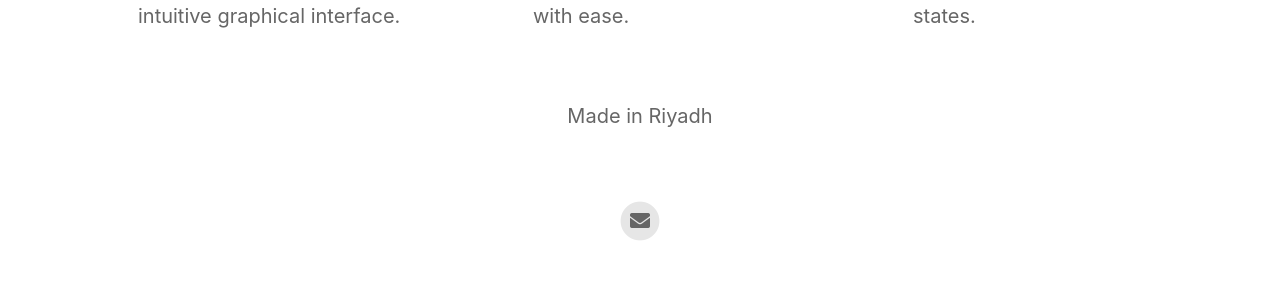
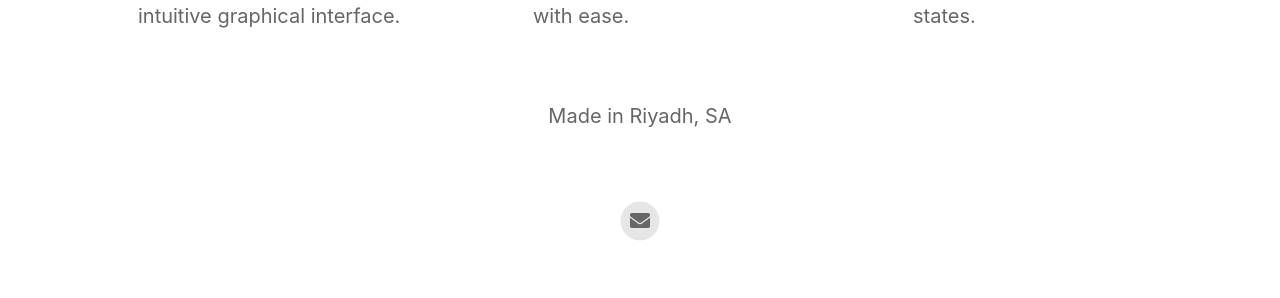
Before and after one commit to i3bit/ebg, a Jekyll site: the page built from index.html, in a window 1280 px wide. Shown: the part 1322-1620 px from the top of the page. Built offline with Jekyll 4.4.1, drawn with Linux system fonts in a browser that asks for light colours; nearby versions of some CDN libraries.

```diff
--- a/_config.yml
+++ b/_config.yml
@@ -12,7 +12,7 @@ presskit_download_link                    :
 
 app_icon                                  : assets/appicon.png                      # Automatically populates if not set and if iOS app ID is set.  Otherwise enter path to icon file manually.
 app_name                                  : El Box Glance                                          # Automatically populates if not set and if iOS app ID is set.  Otherwise enter manually.
-# app_price                                 : $29.99                                           # Automatically populates if not set and if iOS app ID is set.  Otherwise enter manually.
+#app_price                                 :                                           # Automatically populates if not set and if iOS app ID is set.  Otherwise enter manually.
 app_description                           : Accelerate Your Workflows. Elevate Your Infrastructure.
 
 enable_smart_app_banner                   : true                                      # Set to true to show a smart app banner at top of page on mobile devices.
@@ -22,7 +22,7 @@ enable_smart_app_banner                   : true
 # Information About Yourself
 your_name                                 : EBG
 your_link                                 : https://elboxglance.com
-your_city                                 : Riyadh
+your_city                                 : Riyadh, SA
 email_address                             : info@elboxglance.com
 facebook_username                         :
 instagram_username                        :
```
